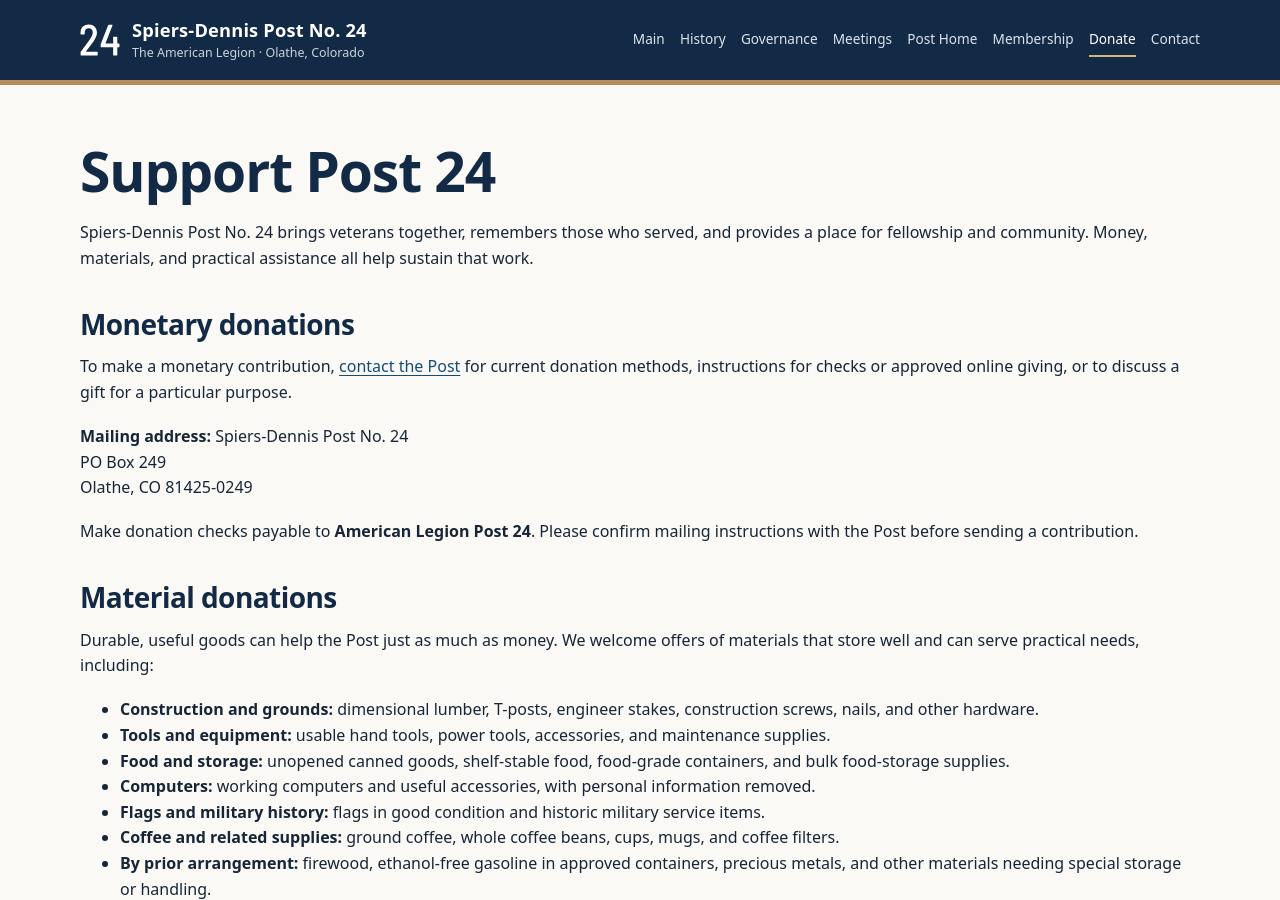
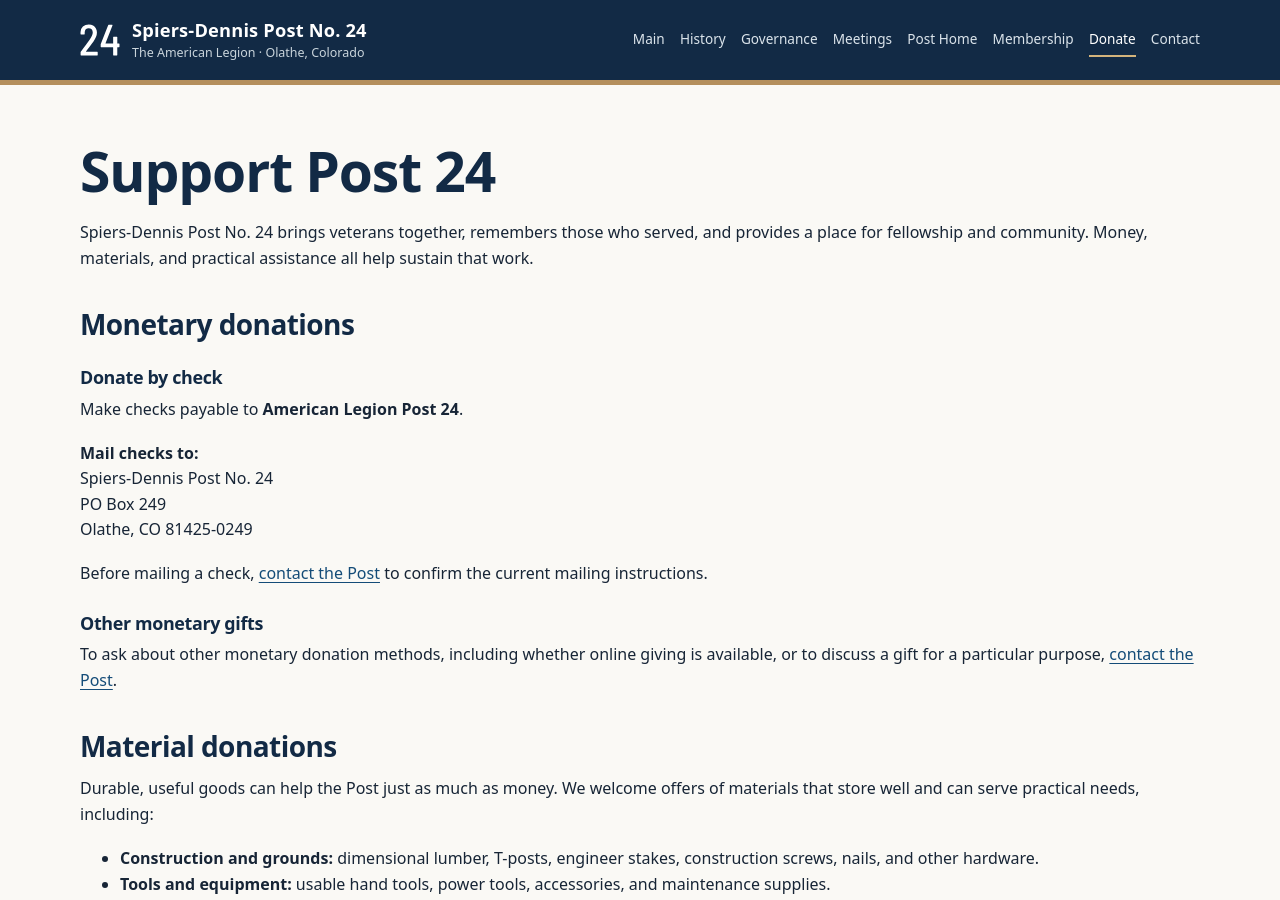
Before and after one commit to SPIERS-DENNIS-POST/spiers-dennis-post.github.io, a Jekyll site: the page built from donate/index.md, in a window 1280 px wide and 900 px high. Built offline with Jekyll 4.4.1, drawn with Linux system fonts in a browser that asks for light colours.

Commit message:
Reorganize monetary donations with check instructions first

```diff
--- a/donate/index.md
+++ b/donate/index.md
@@ -18,9 +18,12 @@
 # Support Post 24
 Spiers-Dennis Post No. 24 brings veterans together, remembers those who served, and provides a place for fellowship and community. Money, materials, and practical assistance all help sustain that work.
 ## Monetary donations
-To make a monetary contribution, <a href="{{ '/contact/' | relative_url }}">contact the Post</a> for current donation methods, instructions for checks or approved online giving, or to discuss a gift for a particular purpose.
-<p><strong>Mailing address:</strong> {{ site.data.post.name | escape }}<br>PO Box {{ site.data.post.mailing_address.post_office_box | escape }}<br>{{ site.data.post.mailing_address.city | escape }}, {{ site.data.post.mailing_address.region | escape }} {{ site.data.post.mailing_address.postal_code | escape }}</p>
-Make donation checks payable to **American Legion Post 24**. Please confirm mailing instructions with the Post before sending a contribution.
+### Donate by check
+Make checks payable to **American Legion Post 24**.
+<p><strong>Mail checks to:</strong><br>{{ site.data.post.name | escape }}<br>PO Box {{ site.data.post.mailing_address.post_office_box | escape }}<br>{{ site.data.post.mailing_address.city | escape }}, {{ site.data.post.mailing_address.region | escape }} {{ site.data.post.mailing_address.postal_code | escape }}</p>
+Before mailing a check, <a href="{{ '/contact/' | relative_url }}">contact the Post</a> to confirm the current mailing instructions.
+### Other monetary gifts
+To ask about other monetary donation methods, including whether online giving is available, or to discuss a gift for a particular purpose, <a href="{{ '/contact/' | relative_url }}">contact the Post</a>.
 ## Material donations
 Durable, useful goods can help the Post just as much as money. We welcome offers of materials that store well and can serve practical needs, including:
 - **Construction and grounds:** dimensional lumber, T-posts, engineer stakes, construction screws, nails, and other hardware.
```
